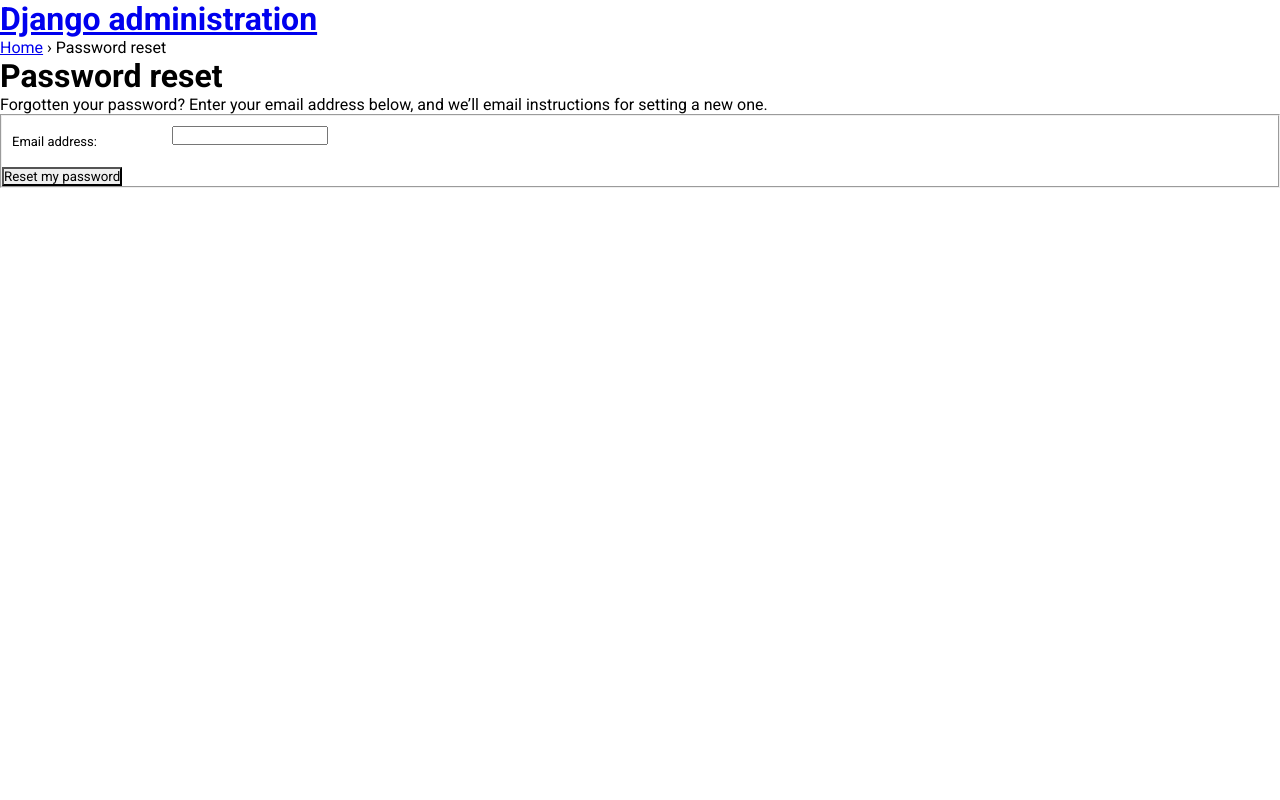
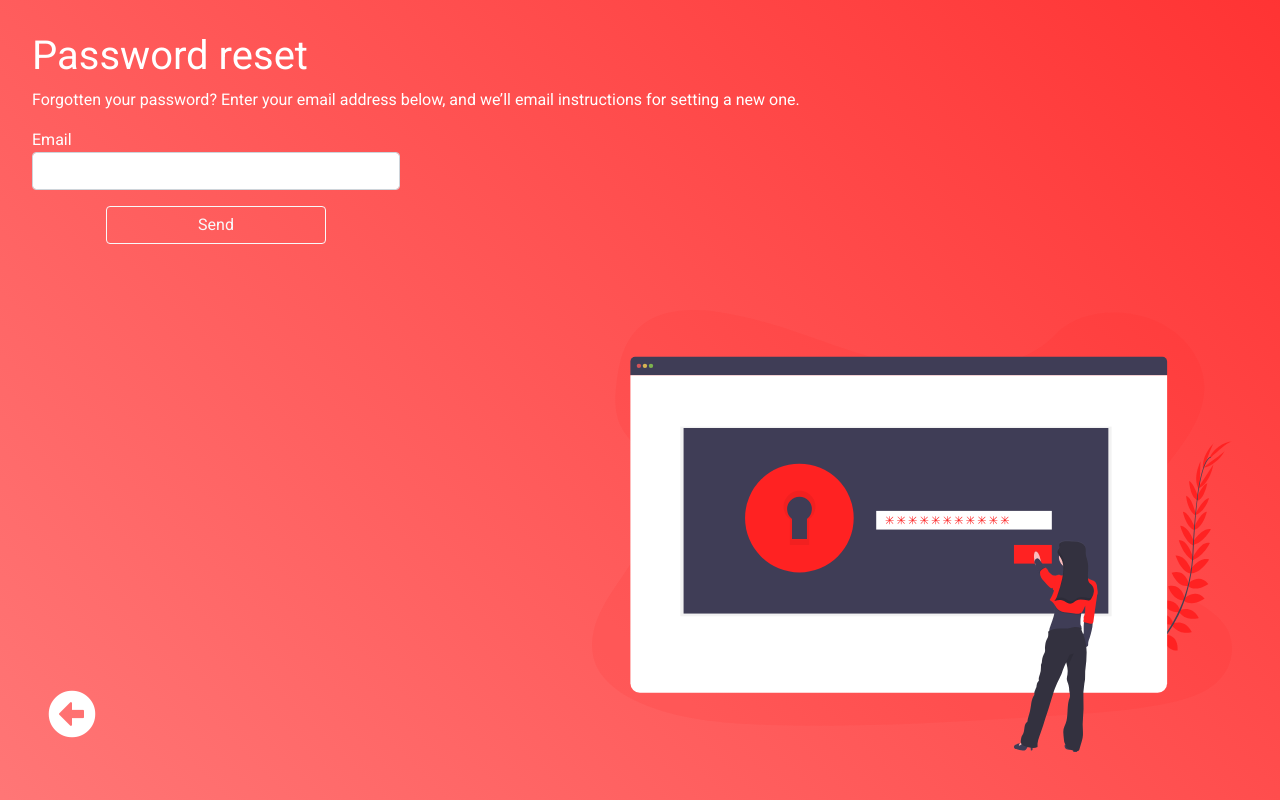
Before and after one commit to FMularski/image-house, a Django app: page /password_reset/ in a window 1280 px wide. Run offline with Django 3.2, Linux system fonts and the light colour scheme; style sheets or scripts are compiled from the project's sources.

Commit message:
styled reset password templates

```diff
--- /dev/null
+++ b/images/static/images/css/password_reset.css
@@ -0,0 +1,58 @@
+body {
+  background: linear-gradient(45deg, #ff2222, #ff7b7b, #ff2222, #ff7b7b);
+  -webkit-animation: gradient 10s ease infinite;
+          animation: gradient 10s ease infinite;
+  background-size: 400% 400%;
+  color: white;
+  height: 100vh;
+}
+
+h1, p, form {
+  padding-left: 2rem;
+}
+
+h1 {
+  padding-top: 2rem;
+}
+
+form {
+  width: 25rem;
+}
+
+form input[type='submit'] {
+  display: block;
+  margin: 1rem auto;
+  width: 60%;
+}
+
+img {
+  position: absolute;
+  right: 3rem;
+  bottom: 3rem;
+  width: 50%;
+}
+
+@-webkit-keyframes gradient {
+  0% {
+    background-position: 0% 50%;
+  }
+  50% {
+    background-position: 100% 50%;
+  }
+  100% {
+    background-position: 0% 50%;
+  }
+}
+
+@keyframes gradient {
+  0% {
+    background-position: 0% 50%;
+  }
+  50% {
+    background-position: 100% 50%;
+  }
+  100% {
+    background-position: 0% 50%;
+  }
+}
+/*# sourceMappingURL=password_reset.css.map */
--- /dev/null
+++ b/images/static/images/css/password_reset.scss
@@ -0,0 +1,48 @@
+$bg-color1: rgb(255, 34, 34);
+$bg-color2: rgb(255, 123, 123);
+
+body {
+    background: linear-gradient(45deg, $bg-color1,  $bg-color2, $bg-color1,  $bg-color2);
+    animation: gradient 10s ease infinite;
+    background-size: 400% 400%;
+    color: white;
+    height: 100vh;
+}
+
+h1, p, form {
+    padding-left: 2rem;
+}
+
+h1 {
+    padding-top: 2rem;
+}
+
+form {
+    width: 25rem;
+
+    input[type='submit'] {
+        display: block;
+        margin: 1rem auto;
+        width: 60%;
+    }
+}
+
+img {
+    position: absolute;
+    right: 3rem;
+    bottom: 3rem;
+    width: 50%;
+}
+
+
+@keyframes gradient {
+	0% {
+		background-position: 0% 50%;
+	}
+	50% {
+		background-position: 100% 50%;
+	}
+	100% {
+		background-position: 0% 50%;
+	}
+}
--- a/images/static/images/css/style.css
+++ b/images/static/images/css/style.css
@@ -60,6 +60,14 @@ div#messages div.flash-msg.success-msg, div#form-errors div.flash-msg.success-ms
           box-shadow: rgba(0, 150, 0, 0.582) 0.5rem 0.5rem;
 }
 
+a#return-btn {
+  position: absolute;
+  bottom: 3rem;
+  left: 3rem;
+  font-size: 3rem;
+  color: white;
+}
+
 @-webkit-keyframes flash-msg-animation {
   from {
     top: -100%;
--- a/images/static/images/css/style.scss
+++ b/images/static/images/css/style.scss
@@ -48,6 +48,14 @@ div#messages, div#form-errors {
     }
 }
 
+a#return-btn {
+    position: absolute;
+    bottom: 3rem;
+    left: 3rem;
+    font-size: 3rem;
+    color: white;
+}
+
 @keyframes flash-msg-animation {
     from {
         top: -100%;
--- /dev/null
+++ b/images/templates/images/reset_password/reset_password.html
@@ -0,0 +1,25 @@
+{% extends 'base.html' %}
+{% load static %}
+
+{% block link %}
+    <link rel="stylesheet" href="{% static '/images/css/password_reset.css' %}">
+{% endblock %}
+
+{% block title %}
+    Image House | Password reset
+{% endblock %}
+
+{% block main %}
+    <h1>Password reset</h1>
+    <p>Forgotten your password? Enter your email address below, and we’ll email instructions for setting a new one.</p>
+    <form action="" method="POST">
+        {% csrf_token %}
+        <label for="email">Email</label>
+        <input id="email" type="email" name="email" class="form-control hover-scale">
+        <input type="submit" value="Send" class="btn btn-outline-light">
+    </form>
+
+    <img src="{% static '/images/img/password_reset_img.svg' %}" alt="">
+    <a href="{% url 'sign_in' %}" class="hover-scale" id="return-btn"><i class="fas fa-arrow-alt-circle-left"></i></a>
+
+{% endblock %}
--- a/images/urls.py
+++ b/images/urls.py
@@ -7,10 +7,10 @@ urlpatterns = [
     path('sign_up/', views.sign_up, name='sign_up'),
     path('sign_out/', views.sign_out, name='sign_out'),
 
-    path('password_reset/', auth_views.PasswordResetView.as_view(), name='password_reset'),
-    path('password_reset/done/', auth_views.PasswordResetDoneView.as_view(), name='password_reset_done'),
-    path('password_reset/<uidb64>/<token>/', auth_views.PasswordResetConfirmView.as_view(), name='password_reset_confirm'),
-    path('password_reset/complete/', auth_views.PasswordResetCompleteView.as_view(), name='password_reset_complete'),
+    path('password_reset/', auth_views.PasswordResetView.as_view(template_name='images/reset_password/reset_password.html'), name='password_reset'),
+    path('password_reset/done/', auth_views.PasswordResetDoneView.as_view(template_name='images/reset_password/reset_password_done.html'), name='password_reset_done'),
+    path('password_reset/<uidb64>/<token>/', auth_views.PasswordResetConfirmView.as_view(template_name='images/reset_password/reset_password_confirm.html'), name='password_reset_confirm'),
+    path('password_reset/complete/', auth_views.PasswordResetCompleteView.as_view(template_name='images/reset_password/reset_password_complete.html'), name='password_reset_complete'),
 
     path('', views.home, name='home'),
 ]
```
Also changed, not shown: images/templates/images/reset_password/reset_password_complete.html (added, +19 -0 lines), images/templates/images/reset_password/reset_password_confirm.html (added, +30 -0 lines), images/templates/images/reset_password/reset_password_done.html (added, +21 -0 lines), images/static/images/img/password_reset_img.svg (added), 2 other files.
